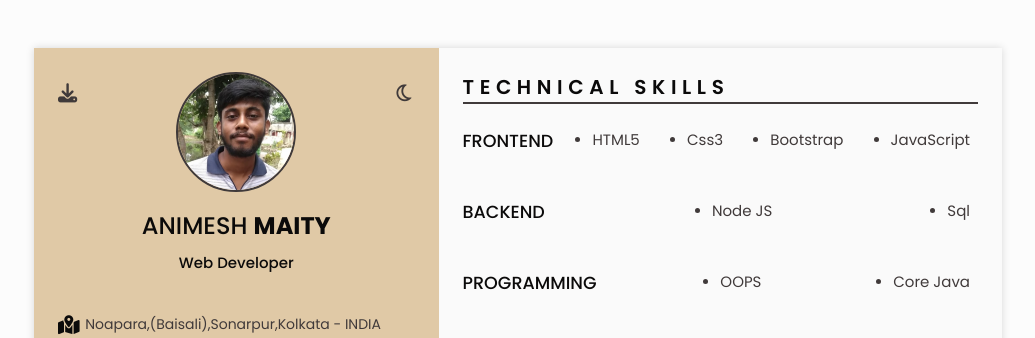
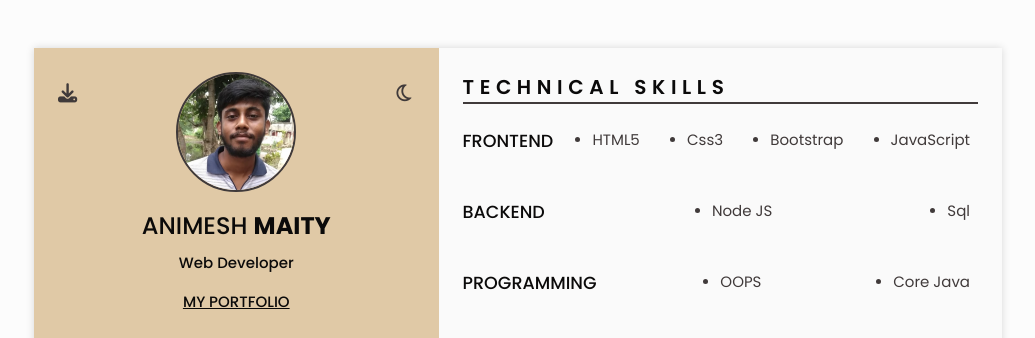
Before and after one commit to tangoAnimesh/Animesh_CV, a plain HTML site: page index.html in a window 1280 px wide. Shown: the top 338 px of the page, without its empty margins (122-1157 px from the left). Drawn offline with Linux system fonts and the light colour scheme.

Commit message:
Adding Portfolio link

```diff
--- a/index.html
+++ b/index.html
@@ -90,6 +90,7 @@
 
                             <h1 class="home__title">ANIMESH <b>MAITY</b></h1>
                             <h3 class="home__profession">Web Developer</h3>
+                            <h3 class="home__profession"><a href="http://bit.ly/3YYDk5v" target="_blank"><u>MY PORTFOLIO</u></a></h3>
 
                             <!-- Button to download your cv save in the PDF folder. -->
                             <div>
```
